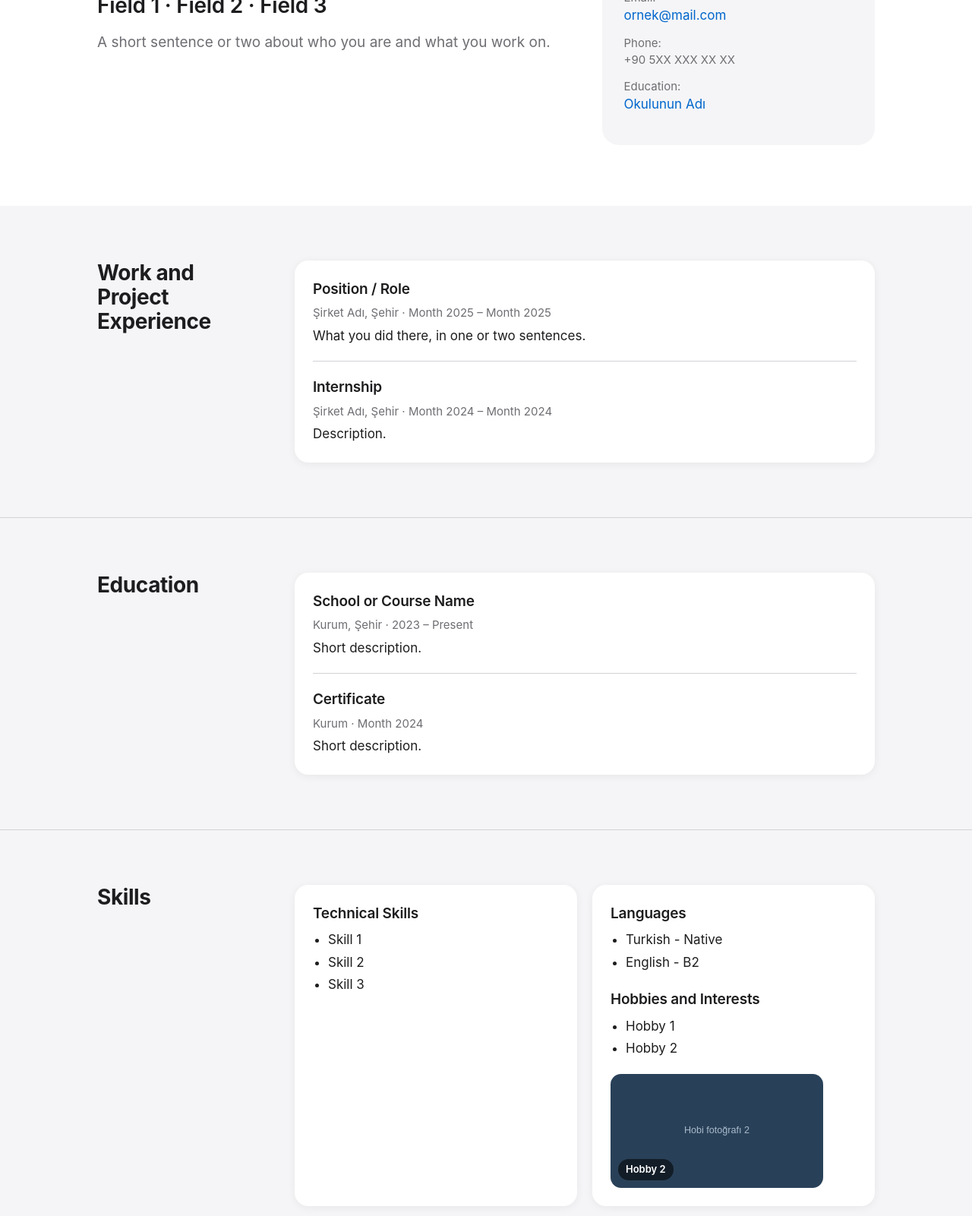
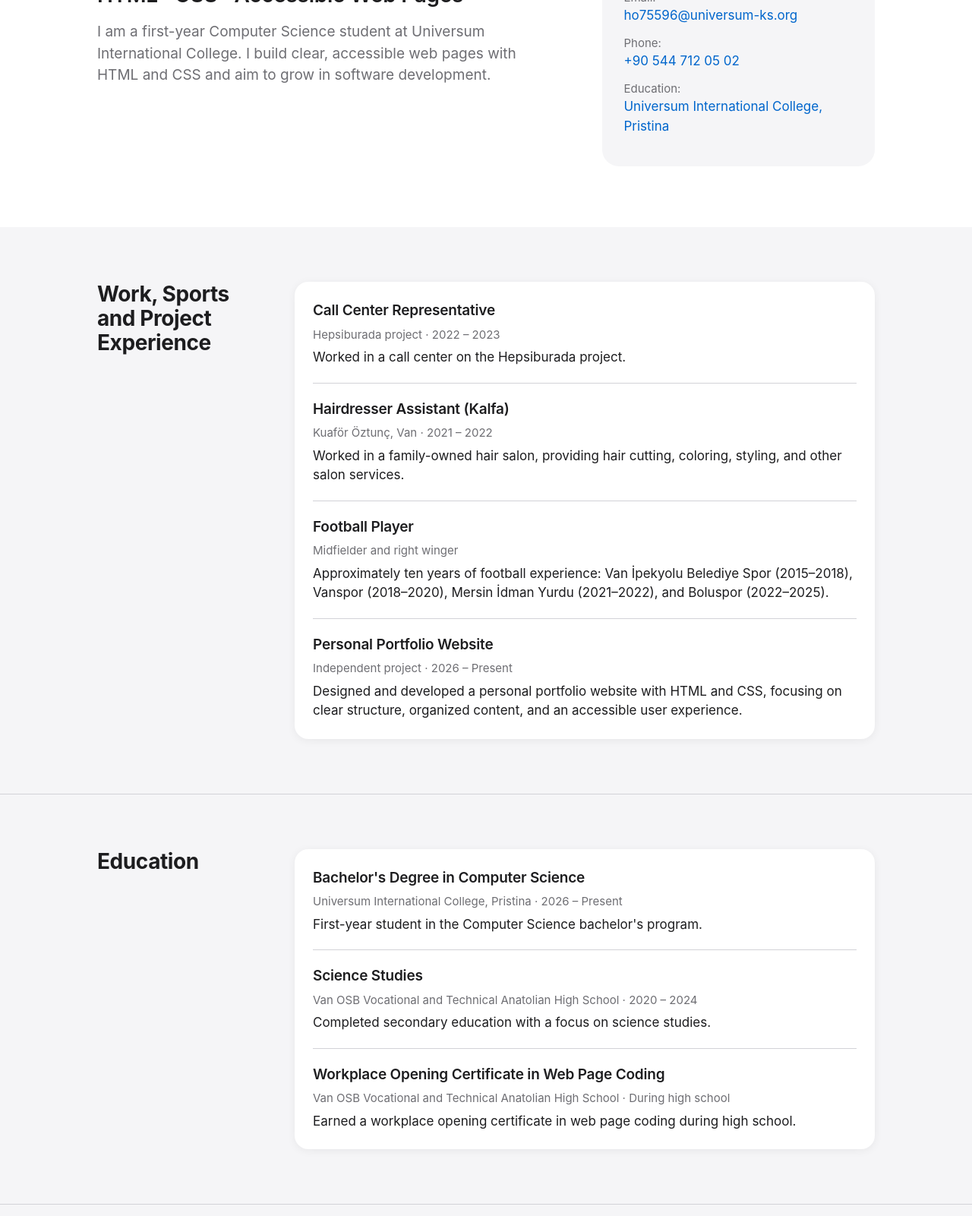
Before and after one commit to ho75596-cpu/cv, a plain HTML site: page index.html in a window 1280 px wide. Shown: the part 370-1971 px from the top of the page at 76% size. Drawn offline with Linux system fonts and the light colour scheme.

Commit message:
Fill bilingual CV content and update portfolio images

```diff
--- a/index.html
+++ b/index.html
@@ -4,7 +4,7 @@
  <meta charset="utf-8">
  <meta name="viewport" content="width=device-width, initial-scale=1">
  <!-- ✏️ Sekme başlığı -->
- <title>AD SOYAD | Resume</title>
+ <title>Halit Öztunç | Resume</title>
  <link rel="stylesheet" href="css/style.css">
 </head>
 <body>
@@ -19,7 +19,7 @@
  <header>
   <nav class="topbar" aria-label="Main menu">
    <div class="nav wrap">
-    <a class="brand" href="#top">AD SOYAD</a> <!-- ✏️ -->
+    <a class="brand" href="#top">Halit Öztunç</a>
     <div class="nav-links">
      <a href="about.html"><span class="en">About</span><span class="tr" lang="tr">Hakkımda</span></a>
      <a href="#experience"><span class="en">Experience</span><span class="tr" lang="tr">Deneyim</span></a>
@@ -39,19 +39,19 @@
   <section class="hero" aria-labelledby="page-name">
    <div class="hero-inner wrap">
     <div>
-     <p class="eyebrow"><span class="en">Your Title (e.g. Student)</span><span class="tr" lang="tr">Unvanın (ör. Öğrenci)</span></p> <!-- ✏️ -->
-     <h1 id="page-name">AD SOYAD</h1> <!-- ✏️ -->
-     <p class="role"><span class="en">Field 1 · Field 2 · Field 3</span><span class="tr" lang="tr">Alan 1 · Alan 2 · Alan 3</span></p> <!-- ✏️ -->
+     <p class="eyebrow"><span class="en">Computer Science Student | HTML and CSS</span><span class="tr" lang="tr">Bilgisayar Bilimleri Öğrencisi | HTML ve CSS</span></p>
+     <h1 id="page-name">Halit Öztunç</h1>
+     <p class="role"><span class="en">HTML · CSS · Accessible Web Pages</span><span class="tr" lang="tr">HTML · CSS · Erişilebilir Web Sayfaları</span></p>
      <p class="summary"> <!-- ✏️ 1-2 cümlelik özet -->
-      <span class="en">A short sentence or two about who you are and what you work on.</span><span class="tr" lang="tr">Kim olduğunu ve neyle uğraştığını anlatan bir-iki cümle.</span>
+      <span class="en">I am a first-year Computer Science student at Universum International College. I build clear, accessible web pages with HTML and CSS and aim to grow in software development.</span><span class="tr" lang="tr">Universum International College'da birinci sınıf Bilgisayar Bilimleri öğrencisiyim. HTML ve CSS ile sade, anlaşılır ve erişilebilir web sayfaları geliştiriyor; yazılım geliştirme alanında ilerlemeyi hedefliyorum.</span>
      </p>
     </div>
     <aside class="profile-box" aria-label="Personal information">
-     <img class="profile-photo" src="images/profil.svg" alt="Profile photo"> <!-- ✏️ kendi fotoğrafın -->
+     <img class="profile-photo" src="images/profil.jpg" alt="Halit Öztunç profile photo">
      <strong><span class="en">Contact</span><span class="tr" lang="tr">İletişim</span></strong>
-     <p><span class="en">Email:</span><span class="tr" lang="tr">E-posta:</span><br><a href="mailto:ornek@mail.com">ornek@mail.com</a></p> <!-- ✏️ -->
-     <p><span class="en">Phone:</span><span class="tr" lang="tr">Telefon:</span><br>+90 5XX XXX XX XX</p> <!-- ✏️ istersen bu satırı sil -->
-     <p><span class="en">Education:</span><span class="tr" lang="tr">Eğitim:</span><br><a href="https://okulunun-sitesi.com" target="_blank" rel="noopener noreferrer">Okulunun Adı</a></p> <!-- ✏️ -->
+     <p><span class="en">Email:</span><span class="tr" lang="tr">E-posta:</span><br><a href="mailto:ho75596@universum-ks.org">ho75596@universum-ks.org</a></p>
+     <p><span class="en">Phone:</span><span class="tr" lang="tr">Telefon:</span><br><a href="tel:+905447120502">+90 544 712 05 02</a></p>
+     <p><span class="en">Education:</span><span class="tr" lang="tr">Eğitim:</span><br><a href="https://universum-ks.org/en" target="_blank" rel="noopener noreferrer">Universum International College, Pristina</a></p>
     </aside>
    </div>
   </section>
@@ -59,17 +59,27 @@
   <!-- ===== DENEYİM ===== -->
   <section class="content-section" id="experience">
    <div class="section-grid wrap">
-    <h2 class="section-label"><span class="en">Work and Project Experience</span><span class="tr" lang="tr">İş ve Proje Deneyimi</span></h2>
+     <h2 class="section-label"><span class="en">Work, Sports and Project Experience</span><span class="tr" lang="tr">İş, Spor ve Proje Deneyimi</span></h2>
     <div>
-     <article class="item"> <!-- ✏️ her deneyim için bu bloğu kopyala -->
-      <h3><span class="en">Position / Role</span><span class="tr" lang="tr">Pozisyon / Görev</span></h3>
-      <p class="item-meta">Şirket Adı, Şehir<span class="en"> · Month 2025 – Month 2025</span><span class="tr" lang="tr"> · Ay 2025 – Ay 2025</span></p>
-      <p><span class="en">What you did there, in one or two sentences.</span><span class="tr" lang="tr">Orada ne yaptığını bir-iki cümleyle anlat.</span></p>
+     <article class="item">
+      <h3><span class="en">Call Center Representative</span><span class="tr" lang="tr">Çağrı Merkezi Müşteri Temsilcisi</span></h3>
+      <p class="item-meta"><span class="en">Hepsiburada project · 2022 – 2023</span><span class="tr" lang="tr">Hepsiburada projesi · 2022 – 2023</span></p>
+      <p><span class="en">Worked in a call center on the Hepsiburada project.</span><span class="tr" lang="tr">Hepsiburada projesinde çağrı merkezinde görev yaptım.</span></p>
      </article>
      <article class="item">
-      <h3><span class="en">Internship</span><span class="tr" lang="tr">Staj</span></h3>
-      <p class="item-meta">Şirket Adı, Şehir<span class="en"> · Month 2024 – Month 2024</span><span class="tr" lang="tr"> · Ay 2024 – Ay 2024</span></p>
-      <p><span class="en">Description.</span><span class="tr" lang="tr">Açıklama.</span></p>
+      <h3><span class="en">Hairdresser Assistant (Kalfa)</span><span class="tr" lang="tr">Kuaför Kalfası</span></h3>
+      <p class="item-meta">Kuaför Öztunç, Van<span class="en"> · 2021 – 2022</span><span class="tr" lang="tr"> · 2021 – 2022</span></p>
+      <p><span class="en">Worked in a family-owned hair salon, providing hair cutting, coloring, styling, and other salon services.</span><span class="tr" lang="tr">Aile işletmesi olan Kuaför Öztunç'ta kesim, boyama, şekillendirme ve diğer kuaförlük işlerini yaptım.</span></p>
+     </article>
+     <article class="item">
+      <h3><span class="en">Football Player</span><span class="tr" lang="tr">Futbolcu</span></h3>
+      <p class="item-meta"><span class="en">Midfielder and right winger</span><span class="tr" lang="tr">Orta saha ve sağ açık</span></p>
+      <p><span class="en">Approximately ten years of football experience: Van İpekyolu Belediye Spor (2015–2018), Vanspor (2018–2020), Mersin İdman Yurdu (2021–2022), and Boluspor (2022–2025).</span><span class="tr" lang="tr">Yaklaşık on yıllık futbol deneyimi: Van İpekyolu Belediye Spor (2015–2018), Vanspor (2018–2020), Mersin İdman Yurdu (2021–2022) ve Boluspor (2022–2025).</span></p>
+     </article>
+     <article class="item">
+      <h3><span class="en">Personal Portfolio Website</span><span class="tr" lang="tr">Kişisel Portföy Web Sayfası</span></h3>
+      <p class="item-meta"><span class="en">Independent project</span><span class="tr" lang="tr">Bağımsız proje</span><span class="en"> · 2026 – Present</span><span class="tr" lang="tr"> · 2026 – Devam ediyor</span></p>
+      <p><span class="en">Designed and developed a personal portfolio website with HTML and CSS, focusing on clear structure, organized content, and an accessible user experience.</span><span class="tr" lang="tr">HTML ve CSS kullanarak; anlaşılır sayfa yapısına, düzenli içeriğe ve erişilebilir kullanıcı deneyimine odaklanan kişisel bir portföy web sayfası tasarlayıp geliştiriyorum.</span></p>
      </article>
     </div>
    </div>
@@ -80,16 +90,21 @@
    <div class="section-grid wrap">
     <h2 class="section-label"><span class="en">Education</span><span class="tr" lang="tr">Eğitim</span></h2>
     <div>
-     <article class="item"> <!-- ✏️ okul / kurs / sertifika -->
-      <h3><span class="en">School or Course Name</span><span class="tr" lang="tr">Okul veya Kurs Adı</span></h3>
-      <p class="item-meta">Kurum, Şehir<span class="en"> · 2023 – Present</span><span class="tr" lang="tr"> · 2023 – Devam ediyor</span></p>
-      <p><span class="en">Short description.</span><span class="tr" lang="tr">Kısa açıklama.</span></p>
+     <article class="item">
+      <h3><span class="en">Bachelor's Degree in Computer Science</span><span class="tr" lang="tr">Bilgisayar Bilimleri Lisans Programı</span></h3>
+      <p class="item-meta">Universum International College, Pristina<span class="en"> · 2026 – Present</span><span class="tr" lang="tr"> · 2026 – Devam ediyor</span></p>
+      <p><span class="en">First-year student in the Computer Science bachelor's program.</span><span class="tr" lang="tr">Bilgisayar Bilimleri lisans programında birinci sınıf öğrencisiyim.</span></p>
      </article>
      <article class="item">
-      <h3><span class="en">Certificate</span><span class="tr" lang="tr">Sertifika</span></h3>
-      <p class="item-meta">Kurum<span class="en"> · Month 2024</span><span class="tr" lang="tr"> · Ay 2024</span></p>
-      <p><span class="en">Short description.</span><span class="tr" lang="tr">Kısa açıklama.</span></p>
+      <h3><span class="en">Science Studies</span><span class="tr" lang="tr">Fen Bilimleri</span></h3>
+      <p class="item-meta">Van OSB Vocational and Technical Anatolian High School<span class="en"> · 2020 – 2024</span><span class="tr" lang="tr"> · 2020 – 2024</span></p>
+      <p><span class="en">Completed secondary education with a focus on science studies.</span><span class="tr" lang="tr">Fen bilimleri alanında ortaöğretim eğitimimi tamamladım.</span></p>
      </article>
+      <article class="item">
+       <h3><span class="en">Workplace Opening Certificate in Web Page Coding</span><span class="tr" lang="tr">Web Sayfası Kodlama İşyeri Açma Belgesi</span></h3>
+       <p class="item-meta">Van OSB Vocational and Technical Anatolian High School<span class="en"> · During high school</span><span class="tr" lang="tr"> · Lise dönemi</span></p>
+       <p><span class="en">Earned a workplace opening certificate in web page coding during high school.</span><span class="tr" lang="tr">Lise döneminde web sayfası kodlama alanında iş yeri açma belgesi aldım.</span></p>
+      </article>
     </div>
    </div>
   </section>
@@ -102,32 +117,45 @@
      <article class="box">
       <h3><span class="en">Technical Skills</span><span class="tr" lang="tr">Teknik Beceriler</span></h3>
       <ul> <!-- ✏️ -->
-       <li><span class="en">Skill 1</span><span class="tr" lang="tr">Beceri 1</span></li>
-       <li><span class="en">Skill 2</span><span class="tr" lang="tr">Beceri 2</span></li>
-       <li><span class="en">Skill 3</span><span class="tr" lang="tr">Beceri 3</span></li>
+       <li><span class="en">HTML fundamentals</span><span class="tr" lang="tr">HTML temelleri</span></li>
+       <li><span class="en">CSS fundamentals</span><span class="tr" lang="tr">CSS temelleri</span></li>
+       <li><span class="en">Page structure and content organization</span><span class="tr" lang="tr">Sayfa yapısı ve içerik düzenleme</span></li>
+       <li><span class="en">Accessibility awareness</span><span class="tr" lang="tr">Erişilebilirlik farkındalığı</span></li>
+       <li><span class="en">Web page design</span><span class="tr" lang="tr">Web sayfası tasarımı</span></li>
       </ul>
      </article>
      <article class="box">
       <h3><span class="en">Languages</span><span class="tr" lang="tr">Diller</span></h3>
       <ul> <!-- ✏️ -->
        <li><span class="en">Turkish - Native</span><span class="tr" lang="tr">Türkçe - Ana dil</span></li>
-       <li><span class="en">English - B2</span><span class="tr" lang="tr">İngilizce - B2</span></li>
+       <li><span class="en">Kurdish - Native-level</span><span class="tr" lang="tr">Kürtçe - Ana dil düzeyinde</span></li>
+       <li><span class="en">English - A1</span><span class="tr" lang="tr">İngilizce - A1</span></li>
+       <li><span class="en">German - A1</span><span class="tr" lang="tr">Almanca - A1</span></li>
+      </ul>
+      <h3 class="box-subtitle"><span class="en">Soft Skills</span><span class="tr" lang="tr">Sosyal Beceriler</span></h3>
+      <ul>
+       <li><span class="en">Teamwork</span><span class="tr" lang="tr">Takım çalışması</span></li>
+       <li><span class="en">Time management</span><span class="tr" lang="tr">Zaman yönetimi</span></li>
+       <li><span class="en">Adaptability</span><span class="tr" lang="tr">Uyum sağlama</span></li>
+       <li><span class="en">Responsibility</span><span class="tr" lang="tr">Sorumluluk alma</span></li>
+       <li><span class="en">Empathy</span><span class="tr" lang="tr">Empati kurma</span></li>
+       <li><span class="en">Collaboration</span><span class="tr" lang="tr">İş birliği</span></li>
       </ul>
       <h3 class="box-subtitle"><span class="en">Hobbies and Interests</span><span class="tr" lang="tr">Hobiler ve İlgi Alanları</span></h3>
       <ul> <!-- ✏️ -->
-       <li><span class="en">Hobby 1</span><span class="tr" lang="tr">Hobi 1</span></li>
-       <li><span class="en">Hobby 2</span><span class="tr" lang="tr">Hobi 2</span></li>
+       <li><span class="en">Playing piano and guitar</span><span class="tr" lang="tr">Piyano ve gitar çalmak</span></li>
+       <li><span class="en">Football, tennis, volleyball, handball, and skiing</span><span class="tr" lang="tr">Futbol, tenis, voleybol, hentbol ve kayak</span></li>
       </ul>
       <!-- Otomatik dönen 2 fotoğraflık mini slayt -->
       <div class="mini-slider" role="group" aria-label="Hobby photo slideshow">
        <div class="mini-slider-track">
         <figure class="mini-slide">
-         <img src="images/hobi-1.svg" alt="Hobby photo 1"> <!-- ✏️ -->
-         <figcaption><span class="en">Hobby 1</span><span class="tr" lang="tr">Hobi 1</span></figcaption>
+         <img src="images/hobi-1.svg" alt="Hobby photo placeholder 1">
+         <figcaption><span class="en">Music</span><span class="tr" lang="tr">Müzik</span></figcaption>
         </figure>
         <figure class="mini-slide">
-         <img src="images/hobi-2.svg" alt="Hobby photo 2"> <!-- ✏️ -->
-         <figcaption><span class="en">Hobby 2</span><span class="tr" lang="tr">Hobi 2</span></figcaption>
+         <img src="images/kayak.jpg" alt="Halit Öztunç skiing">
+         <figcaption><span class="en">Skiing</span><span class="tr" lang="tr">Kayak</span></figcaption>
         </figure>
        </div>
       </div>
@@ -141,18 +169,12 @@
    <div class="section-grid wrap">
     <h2 class="section-label"><span class="en">Projects</span><span class="tr" lang="tr">Projeler</span></h2>
     <div class="project-grid">
-     <article class="box project-with-photo"> <!-- ✏️ her proje için kopyala -->
-      <img class="project-photo" src="images/proje-1.svg" alt="Project 1 photo">
+     <article class="box project-with-photo">
+      <img class="project-photo" src="images/project-recipe.svg" alt="Personal portfolio website preview">
       <div>
-       <h3><span class="en">Project Name</span><span class="tr" lang="tr">Proje Adı</span></h3>
-       <p><span class="en">What the project is and what you did in it.</span><span class="tr" lang="tr">Projenin ne olduğu ve senin rolün.</span></p>
-      </div>
-     </article>
-     <article class="box project-with-photo">
-      <img class="project-photo" src="images/proje-2.svg" alt="Project 2 photo">
-      <div>
-       <h3><span class="en">Another Project</span><span class="tr" lang="tr">Başka Bir Proje</span></h3>
-       <p><span class="en">Description.</span><span class="tr" lang="tr">Açıklama.</span></p>
+       <h3><span class="en">Personal Portfolio Website</span><span class="tr" lang="tr">Kişisel Portföy Web Sayfası</span></h3>
+       <p><span class="en">An ongoing personal portfolio website built with HTML and CSS. It presents my profile, skills, education, and contact information with a clear and accessible structure.</span><span class="tr" lang="tr">HTML ve CSS ile hazırladığım, devam eden kişisel portföy web sayfası. Profilimi, becerilerimi, eğitimimi ve iletişim bilgilerimi anlaşılır ve erişilebilir bir yapıyla sunuyor.</span></p>
+       <p><a href="https://ho75596-cpu.github.io/cv/" target="_blank" rel="noopener noreferrer"><span class="en">View the live site</span><span class="tr" lang="tr">Canlı siteyi görüntüle</span></a></p>
       </div>
      </article>
     </div>
@@ -166,12 +188,12 @@
     <div class="info-grid">
      <div class="box">
       <h3><span class="en">Email</span><span class="tr" lang="tr">E-posta</span></h3>
-      <a href="mailto:ornek@mail.com">ornek@mail.com</a> <!-- ✏️ -->
+      <a href="mailto:ho75596@universum-ks.org">ho75596@universum-ks.org</a>
      </div>
      <div class="box">
-      <h3><span class="en">Social Media</span><span class="tr" lang="tr">Sosyal Medya</span></h3>
-      <p class="contact-address">Instagram: <a href="https://www.instagram.com/kullaniciadi/" target="_blank" rel="noopener noreferrer">@kullaniciadi</a></p> <!-- ✏️ -->
-      <p>GitHub: <a href="https://github.com/kullaniciadi" target="_blank" rel="noopener noreferrer">@kullaniciadi</a></p> <!-- ✏️ -->
+       <h3><span class="en">Social Media</span><span class="tr" lang="tr">Sosyal Medya</span></h3>
+       <p class="contact-address"><span class="en">Instagram:</span><span class="tr" lang="tr">Instagram:</span> <a href="https://www.instagram.com/halit_jr10/" target="_blank" rel="noopener noreferrer">@halit_jr10</a></p>
+       <p><span class="en">GitHub:</span><span class="tr" lang="tr">GitHub:</span> <a href="https://github.com/ho75596-cpu" target="_blank" rel="noopener noreferrer">@ho75596-cpu</a></p>
      </div>
     </div>
    </div>
@@ -179,7 +201,7 @@
  </main>
 
  <footer>
-  <div class="wrap footer-inner">© 2026 AD SOYAD</div> <!-- ✏️ -->
+  <div class="wrap footer-inner">© 2026 Halit Öztunç</div>
  </footer>
 </body>
 </html>
```
Also changed, not shown: about.html (+5 -4 lines), images/kayak.jpg (added), images/profil.jpg (added), images/project-recipe.svg (added).
